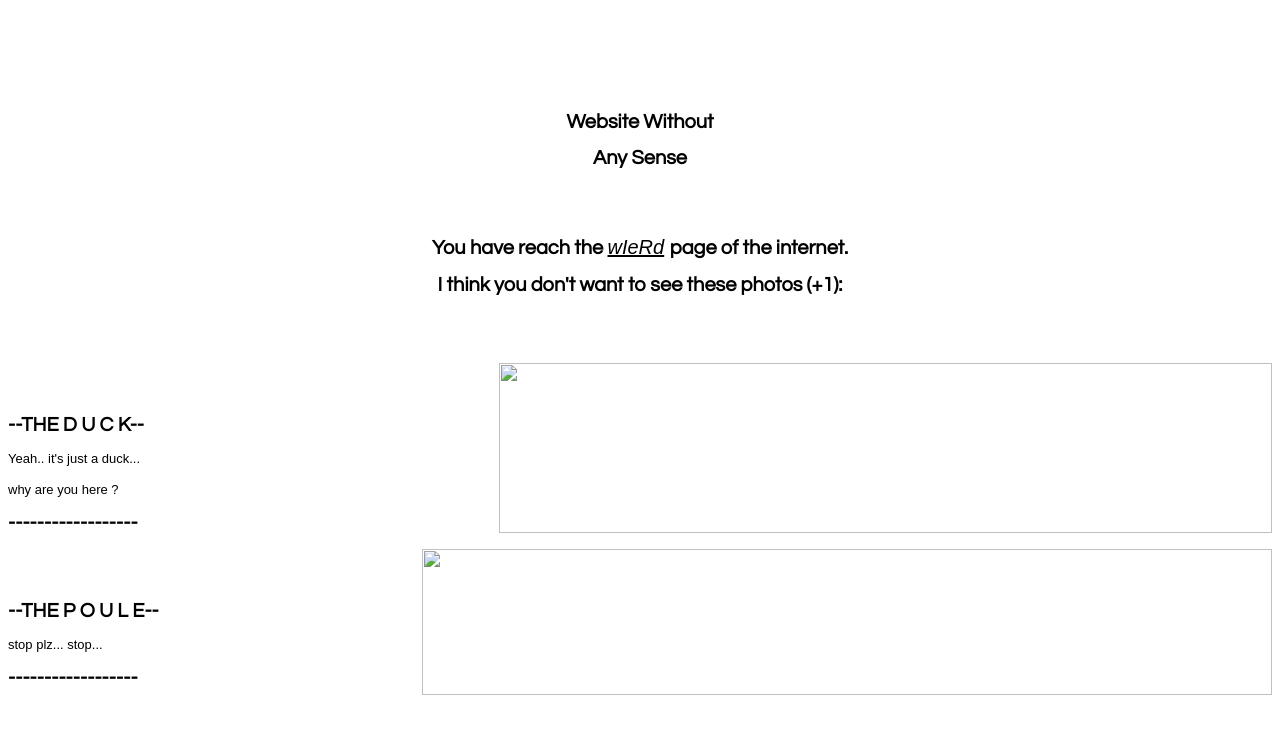
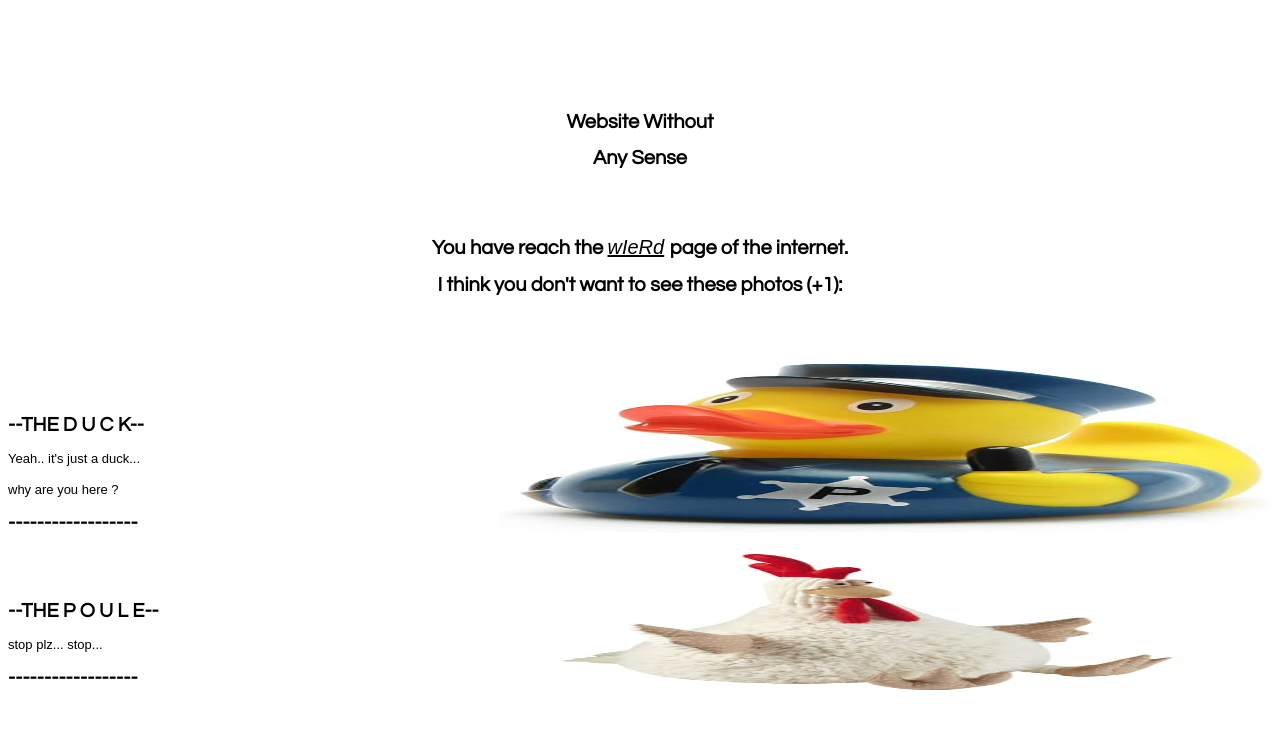
Before and after one commit to F4r9/everythin, a plain HTML site: page index.html in a window 1280 px wide. Drawn offline with Linux system fonts and the light colour scheme.

Commit message:
Add files via upload

```diff
--- a/index.html
+++ b/index.html
@@ -23,7 +23,7 @@ of the internet.</B></SPAN></SPAN></FONT></FONT></P>
 think you don't want to see these photos&nbsp;(+1):</B></SPAN></SPAN></FONT></FONT></P>
 <P ALIGN=CENTER><BR><BR>
 </P>
-<P ALIGN=LEFT><IMG SRC="../../Desktop/sauvegardes/Logiciels/ECPrank/canard.jpg" NAME="images1" ALIGN=RIGHT WIDTH=773 HEIGHT=170 BORDER=0><BR><BR>
+<P ALIGN=LEFT><IMG SRC="assets/canard.jpg" NAME="images1" ALIGN=RIGHT WIDTH=773 HEIGHT=170 BORDER=0><BR><BR>
 </P>
 <P ALIGN=LEFT><FONT FACE="Century Gothic, sans-serif"><FONT SIZE=4 STYLE="font-size: 15pt"><SPAN STYLE="font-style: normal"><SPAN STYLE="text-decoration: none"><B>--THE
 D U C K--</B></SPAN></SPAN></FONT></FONT></P>
@@ -32,7 +32,7 @@ it's just a duck...</SPAN></SPAN></FONT></FONT></P>
 <P ALIGN=LEFT STYLE="font-weight: normal"><FONT FACE="Arial, sans-serif"><FONT SIZE=2><SPAN STYLE="font-style: normal"><SPAN STYLE="text-decoration: none">why
 are you here&nbsp;?</SPAN></SPAN></FONT></FONT></P>
 <P ALIGN=LEFT STYLE="font-weight: normal"><FONT FACE="Arial, sans-serif"><FONT SIZE=2><FONT FACE="Century Gothic, sans-serif"><FONT SIZE=4 STYLE="font-size: 15pt"><SPAN STYLE="font-style: normal"><SPAN STYLE="text-decoration: none"><B>------------------</B></SPAN></SPAN></FONT></FONT></FONT></FONT></P>
-<P ALIGN=LEFT STYLE="font-weight: normal"><IMG SRC="../../Desktop/sauvegardes/Logiciels/ECPrank/poule.jpg" NAME="images2" ALIGN=RIGHT WIDTH=850 HEIGHT=146 BORDER=0><BR><BR>
+<P ALIGN=LEFT STYLE="font-weight: normal"><IMG SRC="assets/poule.jpg" NAME="images2" ALIGN=RIGHT WIDTH=850 HEIGHT=146 BORDER=0><BR><BR>
 </P>
 <P ALIGN=LEFT><FONT FACE="Century Gothic, sans-serif"><FONT SIZE=4 STYLE="font-size: 15pt"><SPAN STYLE="font-style: normal"><SPAN STYLE="text-decoration: none"><B>--THE
 P O U L E--</B></SPAN></SPAN></FONT></FONT></P>
```
Also changed, not shown: assets/canard.jpg (added), assets/poule.jpg (added).
